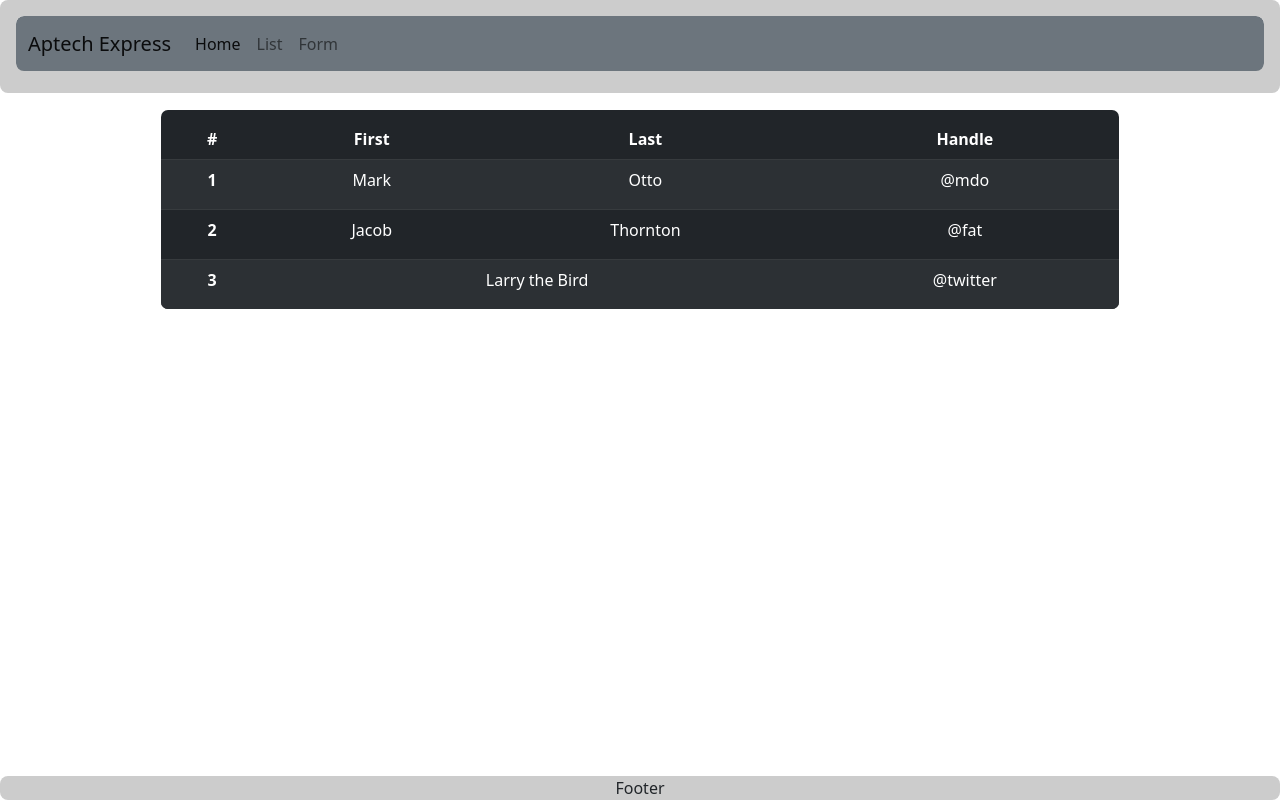
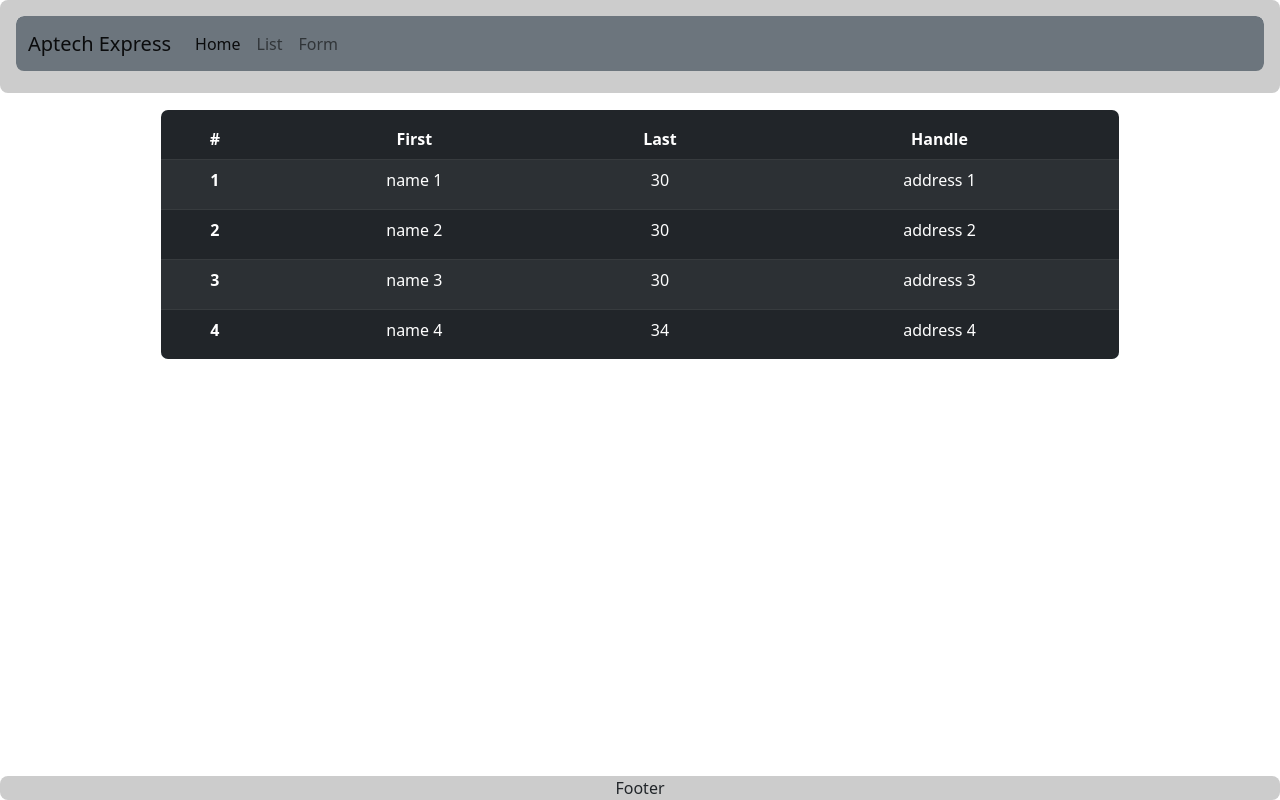
Before and after one commit to Archie110799/AEB32-manhph, a plain HTML site: page 2-Examples/Web/list.html in a window 1280 px wide. Drawn offline with Linux system fonts and the light colour scheme.

Commit message:
add doc load table

```diff
--- /dev/null
+++ b/2-Examples/Web/js/list.js
@@ -0,0 +1,71 @@
+// inteface IUser {
+//     id : Number,
+//     name : string,
+//     age : Number,
+//     address : string
+// }
+
+// data type : IUser
+let user = {
+    id : 1,
+    name : 'name 1',
+    age : 30,
+    address : 'address 1'
+}
+// Array<IUser>
+let listUser = [
+    {
+        id : 1,
+        name : 'name 1',
+        age : 30,
+        address : 'address 1'
+    },
+    {
+        id : 2,
+        name : 'name 2',
+        age : 30,
+        address : 'address 2'
+    },
+    {
+        id : 3,
+        name : 'name 3',
+        age : 30,
+        address : 'address 3'
+    },
+    {
+        id : 4,
+        name : 'name 4',
+        age : 34,
+        address : 'address 4'
+    }
+
+]
+
+let elmBodyTable = document.getElementById('tbody__user') // jsdom get elm html
+let tempRowTable = ''
+
+function formatRowUser(user) {
+    let _stringTr = `<tr>
+                        <th scope="row">${user.id}</th>
+                        <td>${user.name}</td>
+                        <td>${user.age}</td>
+                        <td>${user.address}</td>
+                    </tr>`
+    return _stringTr
+}
+
+listUser.map((user)=>{
+    tempRowTable+= formatRowUser(user)
+})
+
+elmBodyTable.innerHTML = tempRowTable
+// tempRowTable
+console.log(elmBodyTable);
+
+// get elm body table
+// dummy data row `<tr><td>1</td><td>2</td></tr>`
+// elm.innerHTML -> render row table -> table co 1 row data
+
+// for -> render 5 row
+
+// dummy listUser -> for listUser -> render data row listUser
--- a/2-Examples/Web/list.html
+++ b/2-Examples/Web/list.html
@@ -4,7 +4,7 @@
     <meta charset="UTF-8" />
     <meta http-equiv="X-UA-Compatible" content="IE=edge" />
     <meta name="viewport" content="width=device-width, initial-scale=1.0" />
-    <title>Document</title>
+    <title>Aptech Express</title>
     <link rel="stylesheet" href="./css/common.css" />
     <link rel="stylesheet" href="./css/list.css" />
     <link
@@ -33,24 +33,8 @@
             <th scope="col">Handle</th>
           </tr>
         </thead>
-        <tbody>
-          <tr>
-            <th scope="row">1</th>
-            <td>Mark</td>
-            <td>Otto</td>
-            <td>@mdo</td>
-          </tr>
-          <tr>
-            <th scope="row">2</th>
-            <td>Jacob</td>
-            <td>Thornton</td>
-            <td>@fat</td>
-          </tr>
-          <tr>
-            <th scope="row">3</th>
-            <td colspan="2">Larry the Bird</td>
-            <td>@twitter</td>
-          </tr>
+        <tbody id="tbody__user">
+
         </tbody>
       </table>
     </div>
@@ -58,5 +42,6 @@
     <!-- config js bt -->
     <script src="./bootstrap-5.2.1-dist/umd/popper.min.js"></script>
     <script src="./bootstrap-5.2.1-dist/js/bootstrap.min.js"></script>
+    <script src="./js/list.js"></script>
   </body>
 </html>
```
Also changed, not shown: 2-Examples/Web/form.html (+2 -2 lines), 2-Examples/Web/home.html (+1 -1 lines).
